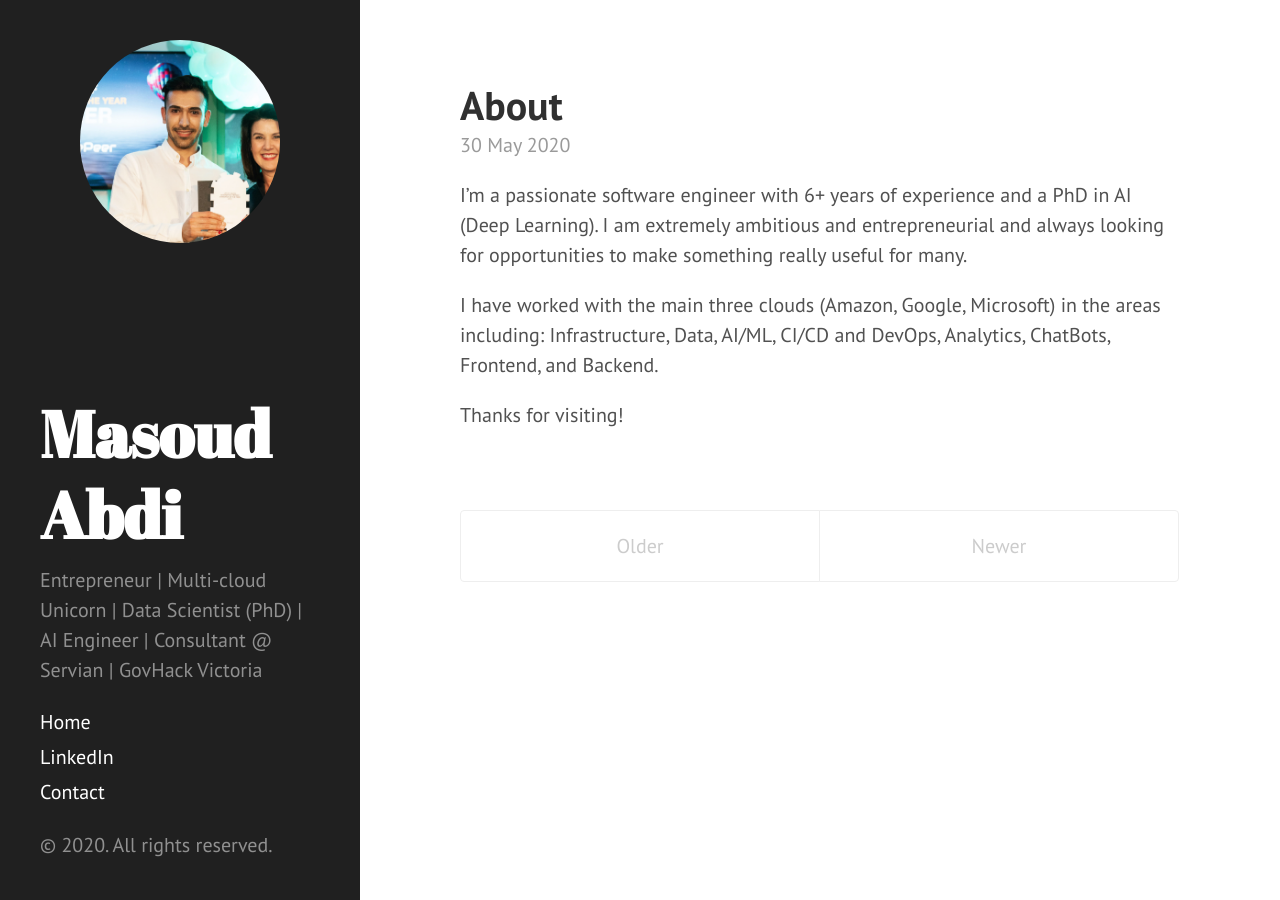
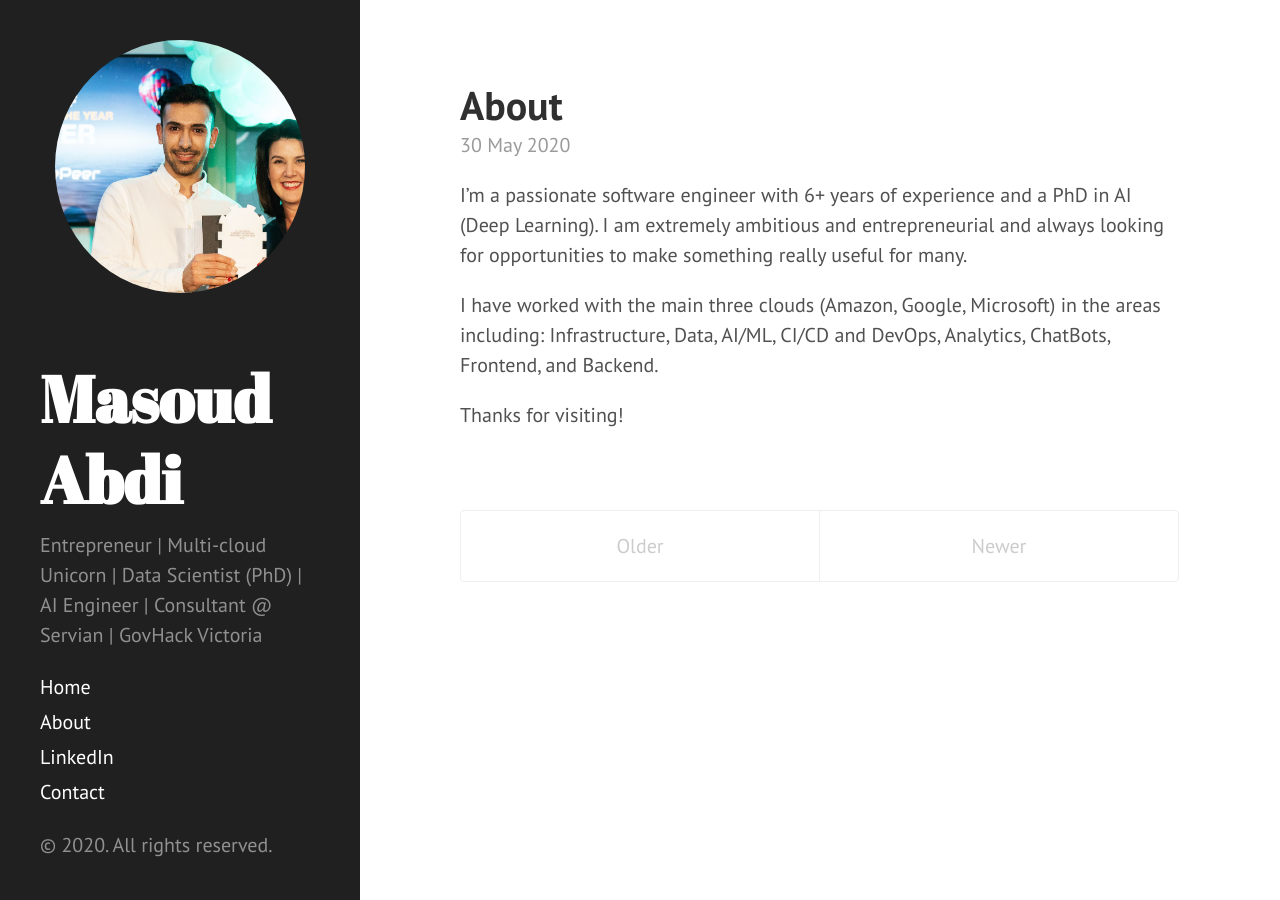
Before and after one commit to itsmasabdi/itsmasabdi.github.io, a Jekyll site: the page built from index.html, in a window 1280 px wide. Built offline with Jekyll 4.4.1, drawn with Linux system fonts in a browser that asks for light colours; the list of posts is cut into pages by our own code.

Commit message:
add about

```diff
--- a/_includes/sidebar.html
+++ b/_includes/sidebar.html
@@ -19,14 +19,14 @@
         `layout: page` in the front-matter. See readme for usage.
       {% endcomment %}
 
-      <!-- {% assign pages_list = site.pages %}
+      {% assign pages_list = site.pages %}
       {% for node in pages_list %}
         {% if node.title != null %}
           {% if node.layout == "page" %}
             <a class="sidebar-nav-item{% if page.url == node.url %} active{% endif %}" href="{{ node.url }}">{{ node.title }}</a>
           {% endif %}
         {% endif %}
-      {% endfor %} -->
+      {% endfor %}
 
       <!-- <a class="sidebar-nav-item" href="{{ site.github.repo }}/archive/v{{ site.version }}.zip">Download</a> -->
       <a class="sidebar-nav-item" href="{{ site.linkedin.repo }}" target="_blank" rel="noopener noreferrer">LinkedIn</a>
--- a/public/css/hyde.css
+++ b/public/css/hyde.css
@@ -78,8 +78,7 @@ html {
 .profile-image {
   margin: auto;
   border-radius: 50%;
-  max-width: 200px;
-
+  max-width: 250px;
 }
 
 /* About section */
```
